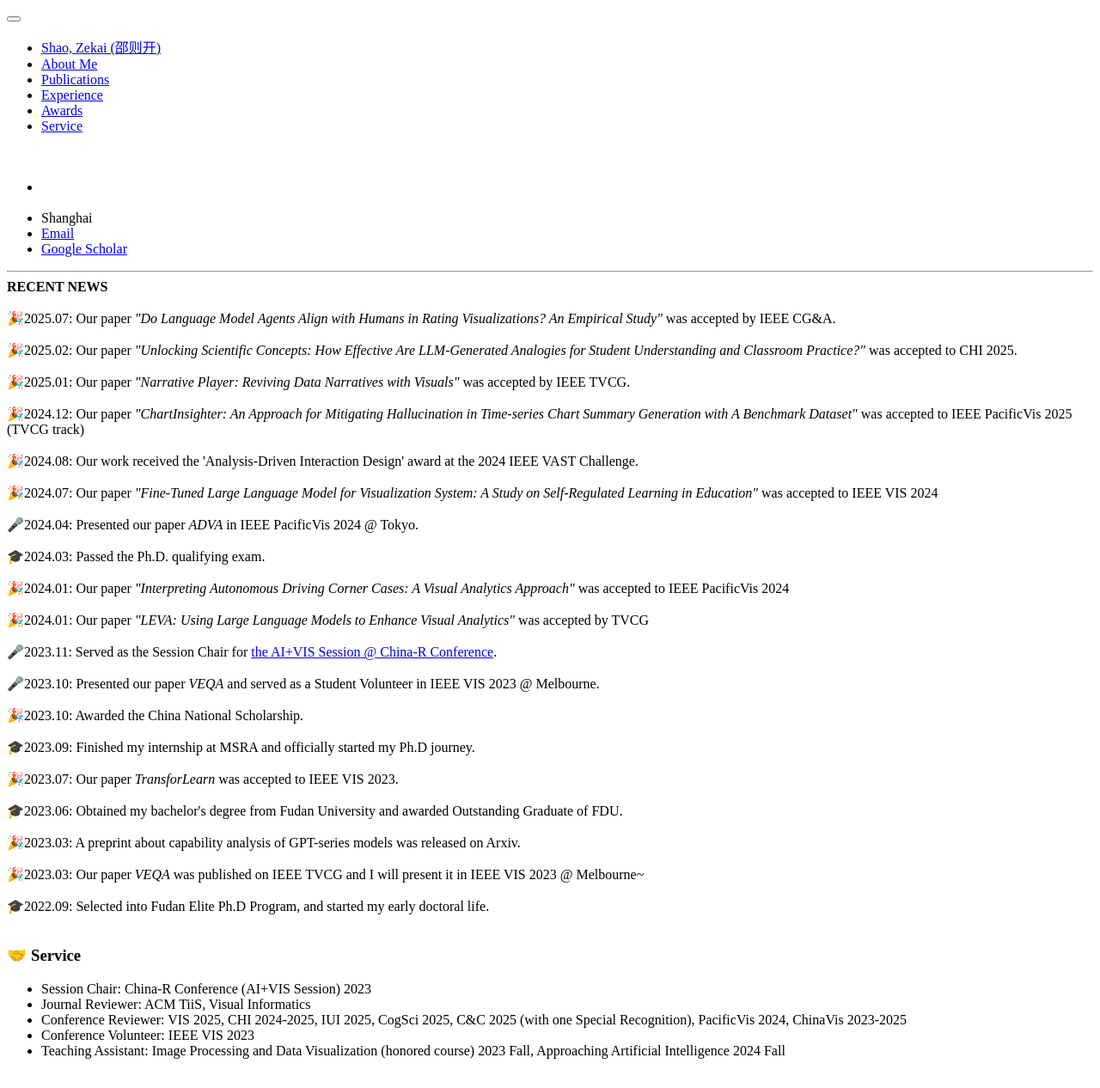
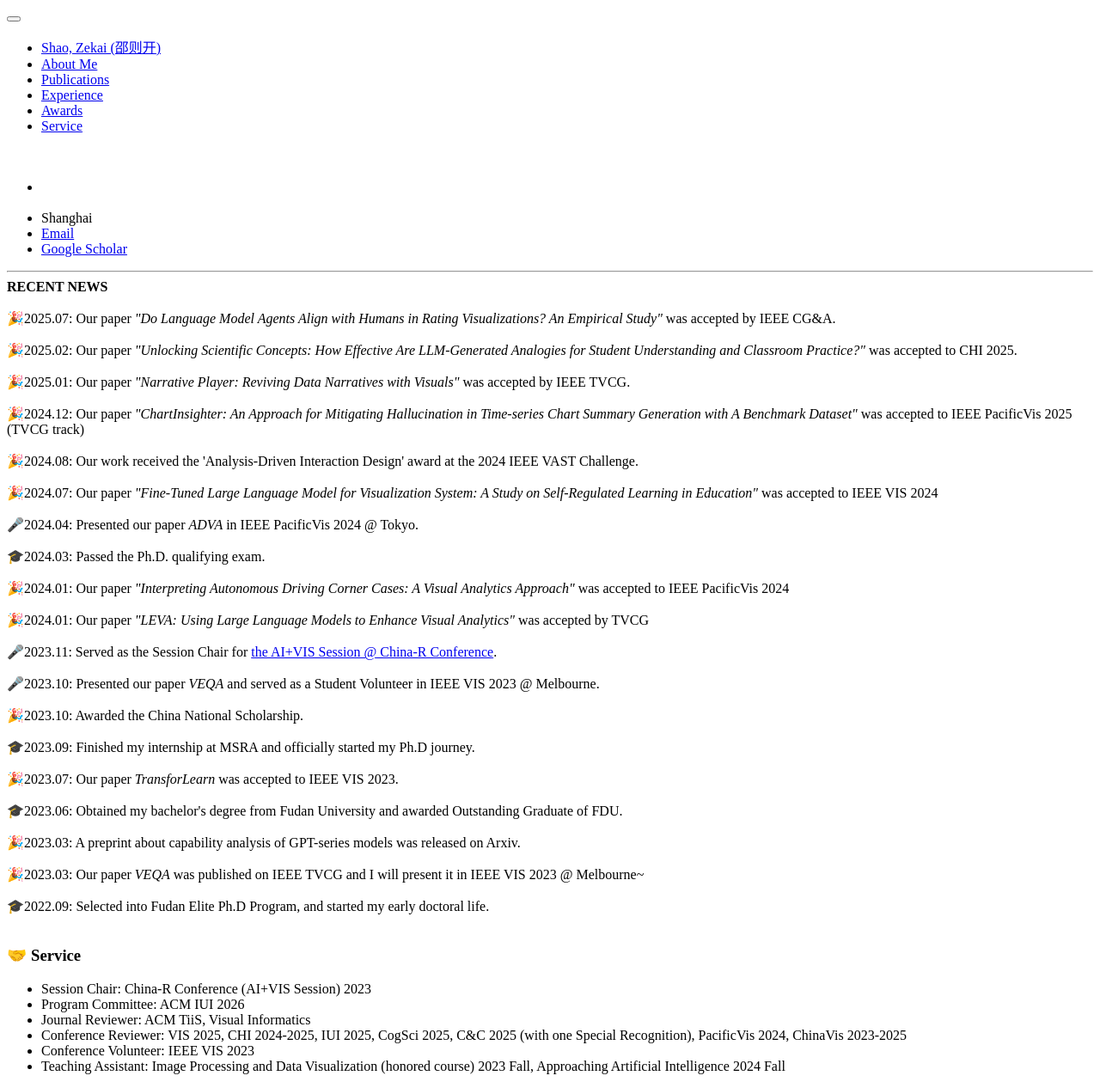
Before and after one commit to ZekaiShao25/ZekaiShao25.github.io, a Jekyll site: the page built from _pages/include/service.md, in a window 1280 px wide. Shown: the whole page at 86% size. Built offline with Jekyll 4.4.1, drawn with Linux system fonts in a browser that asks for light colours; our own code applies the rules of GitHub Pages for plain Markdown files.

Commit message:
add pc for iui26

```diff
--- a/_pages/include/service.md
+++ b/_pages/include/service.md
@@ -1,6 +1,7 @@
 
 # 🤝 Service
 -   Session Chair: China-R Conference (AI+VIS Session) 2023
+-   Program Committee: ACM IUI 2026
 -   Journal Reviewer: ACM TiiS, Visual Informatics
 -	Conference Reviewer: VIS 2025, CHI 2024-2025, IUI 2025, CogSci 2025, C&C 2025 (with one Special Recognition), PacificVis 2024, ChinaVis 2023-2025
 -	Conference Volunteer: IEEE VIS 2023
```
